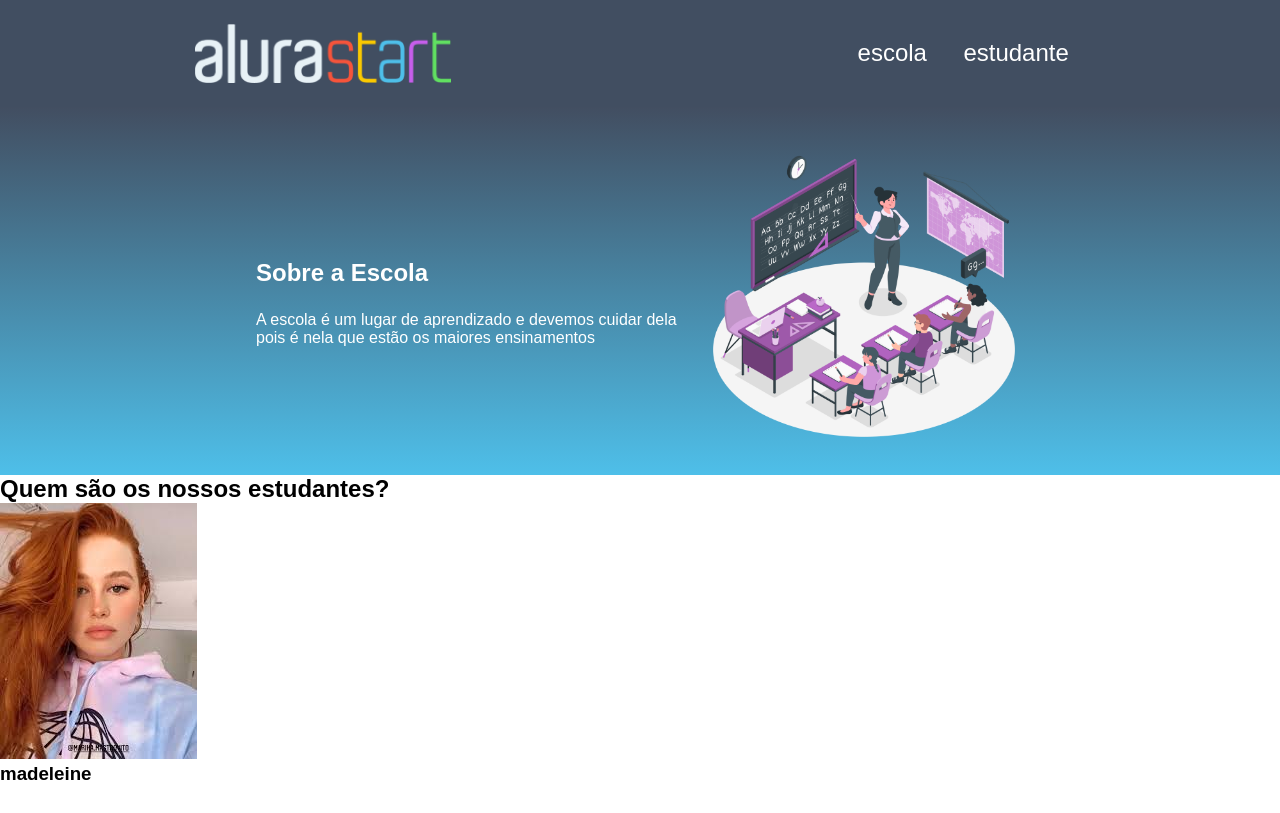
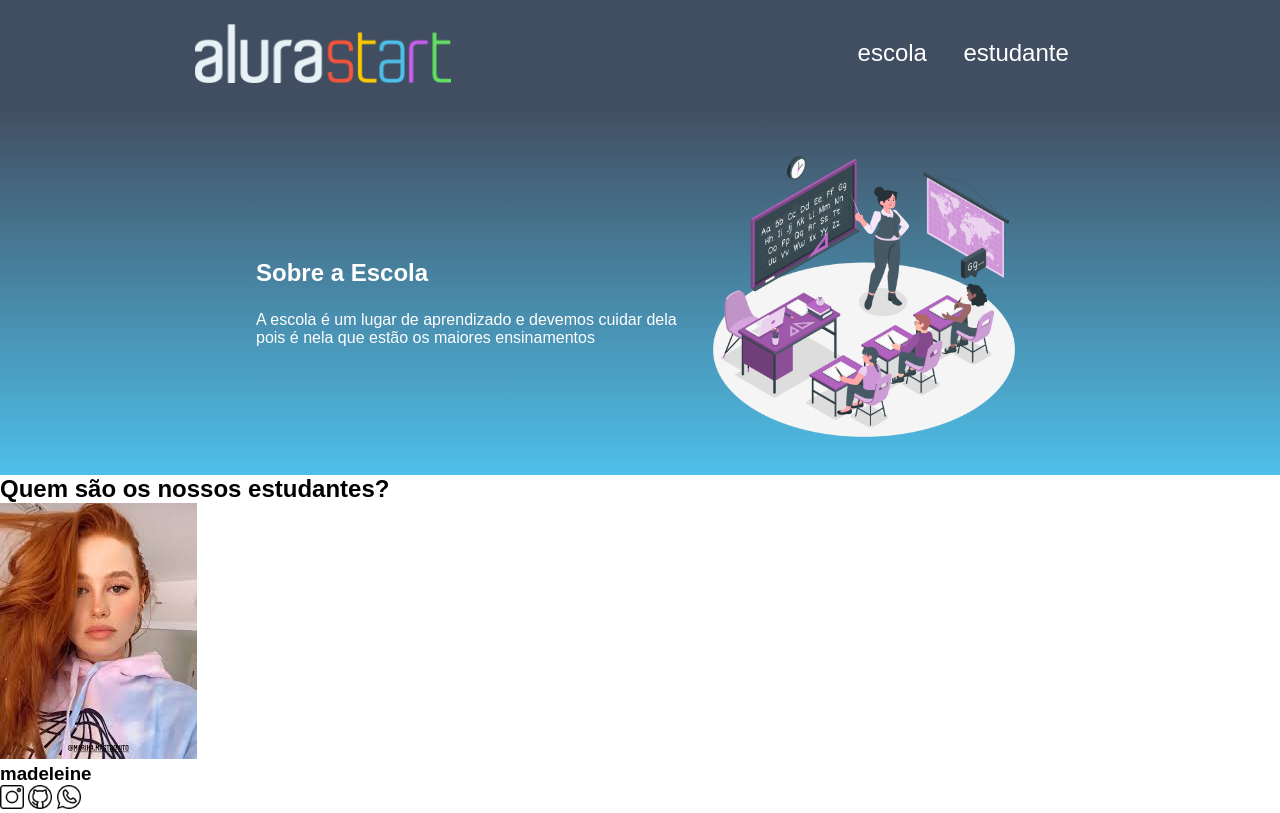
Before and after one commit to marinapedriali/felicidade, a plain HTML site: page index.html in a window 1280 px wide. Drawn offline with Linux system fonts and the light colour scheme.

Commit message:
Add files via upload

```diff
--- a/index.html
+++ b/index.html
@@ -29,10 +29,13 @@
        </section>
        <section class="estudante">
       <h2 class="estudante-titulo">Quem são os nossos estudantes?</h2>
+      <div class="estudante-div">
       <img class="estudante-imagem" src="madeleine.jpeg" alt="foto da amdeleine">
-     <h3>madeleine</h3>
-
-
+     <h3 class="estudante-nome">madeleine</h3>
+      <img class="estudante-icone" src="instagram.png" alt="icone instagram">
+      <img class="estudante-icone" src="github.png" alt="icone github">
+      <img class="estudante-icone" src="whatsapp.png" alt="icone whatsapp">
+    </div>
        </section>
 </body>
 </html>
--- a/style.css
+++ b/style.css
@@ -48,3 +48,7 @@ width: 20%;
      .imagem-estudantes{
           width: 120px;
      }
+
+     .estudante-icone{
+          width: 24px;
+     }
```
Also changed, not shown: github.png (added), instagram.png (added), whatsapp.png (added).
